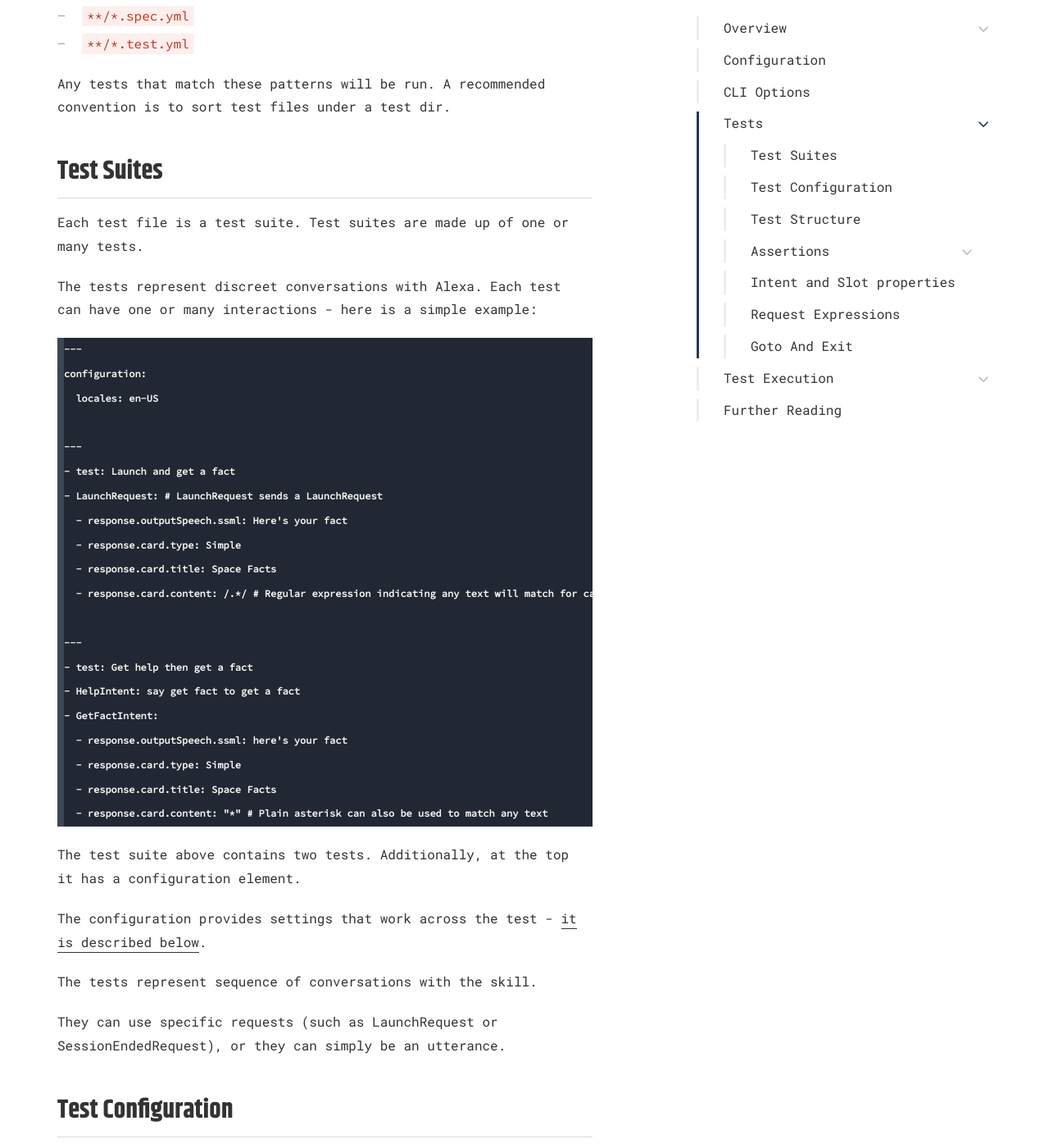
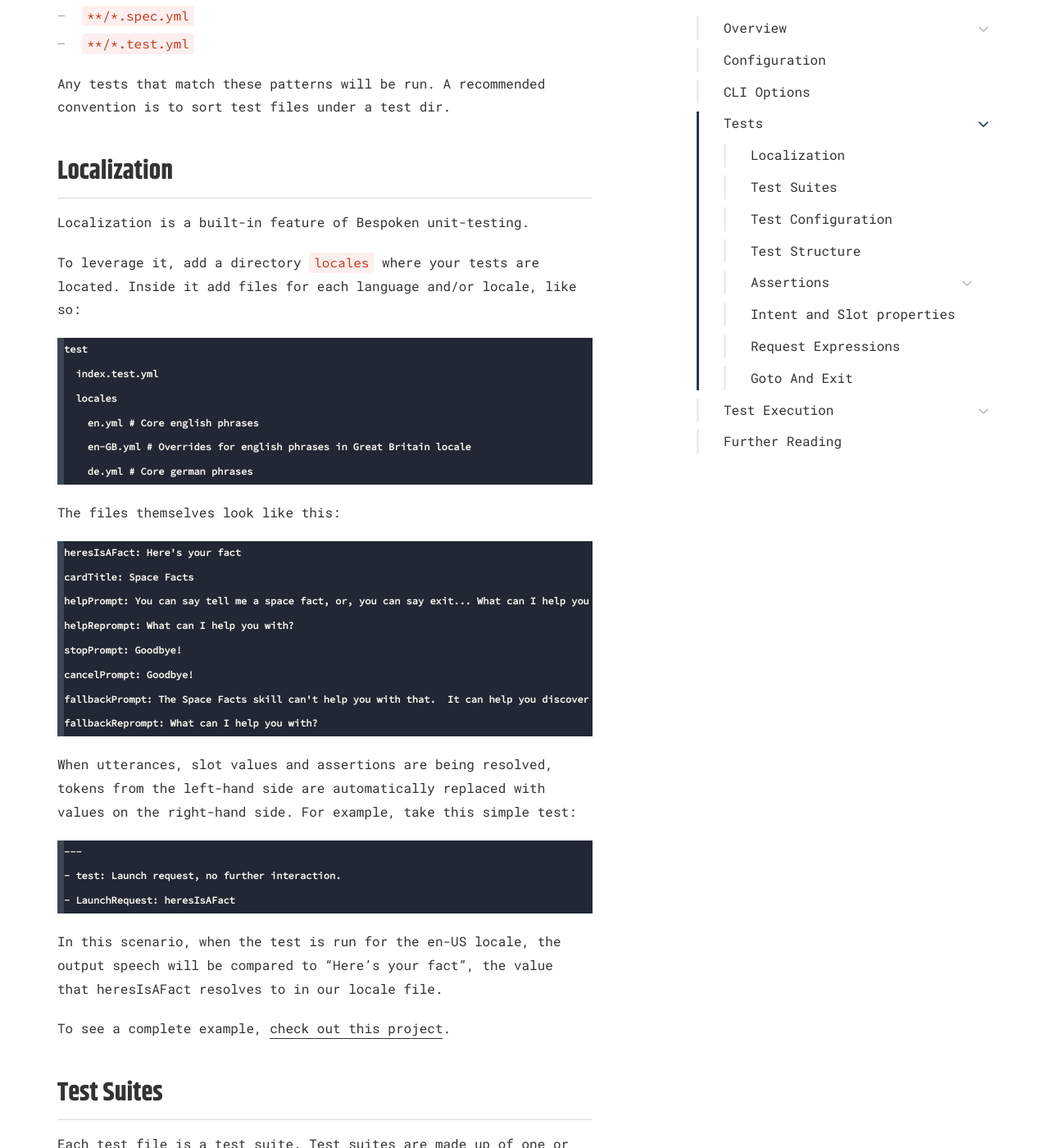
Before and after one commit to bespoken/bespoken-docs, a Jekyll site: the page built from unit-testing/guide.md, in a window 1280 px wide and 1400 px high, scrolled down 4021 px. Shown: the whole window at 82% size. Built offline with Jekyll 4.4.1, drawn with Linux system fonts in a browser that asks for light colours; some web fonts are replaced; some of the changed text lies outside the part shown.

Commit message:
Updates to document locales

````diff
--- a/unit-testing/guide.md
+++ b/unit-testing/guide.md
@@ -89,7 +89,7 @@
 * handler - The path to the handler (and function name) to run the test
 * intentSchema - If using "old-style" configuration files, the path to the intent schema
 * interactionModel - The path to the interaction model to use for the test
-* locales - The locale or locales to be used - a comma-delimited list
+* [locales](#locales) - The locale or locales to be used - a comma-delimited list. The entire suite will be run once for each locale.
 * sampleUtterances - If using the "old-style" configuration files, the path to the sampleUtterances
 * [trace](#viewing-requestresponse-payloads) - Causes request and response JSON payloads from the skill to be printed to the console
 
@@ -118,6 +118,41 @@
 
 Any tests that match these patterns will be run.
 A recommended convention is to sort test files under a test dir.
+
+## Localization
+Localization is a built-in feature of Bespoken unit-testing.
+
+To leverage it, add a directory `locales` where your tests are located. Inside it add files for each language and/or locale, like so:
+```
+test
+  index.test.yml
+  locales
+    en.yml # Core english phrases
+    en-GB.yml # Overrides for english phrases in Great Britain locale
+    de.yml # Core german phrases
+```
+The files themselves look like this:
+```
+heresIsAFact: Here's your fact
+cardTitle: Space Facts
+helpPrompt: You can say tell me a space fact, or, you can say exit... What can I help you with?
+helpReprompt: What can I help you with?
+stopPrompt: Goodbye!
+cancelPrompt: Goodbye!
+fallbackPrompt: The Space Facts skill can't help you with that.  It can help you discover facts about space if you say tell me a space fact. What can I help you with?
+fallbackReprompt: What can I help you with?
+```
+
+When utterances, slot values and assertions are being resolved, tokens from the left-hand side are automatically replaced with values on the right-hand side. For example, take this simple test:
+```
+---
+- test: Launch request, no further interaction.
+- LaunchRequest: heresIsAFact
+```
+
+In this scenario, when the test is run for the en-US locale, the output speech will be compared to "Here's your fact", the value that heresIsAFact resolves to in our locale file.
+
+To see a complete example, [check out this project](https://github.com/ig-perez/skill-sample-nodejs-fact/tree/MultiLocalesScripts/test/unit).
 
 ## Test Suites
 Each test file is a test suite. Test suites are made up of one or many tests.
@@ -409,6 +444,11 @@
 
 This allows test suites to run much faster. When any particular test fails, the other tests will continue to process.
 
+## Locales
+For each locale defined in either the testing.json file or in the test suite itself, the tests will be run in their entirety.
+
+That means if three locales are defined, the entire test suite will be run three times.
+
 ## Skipping Tests
 Label tests "test.only" or "test.skip" to either only run a particular test, or to skip it. Example:
 ```
````
